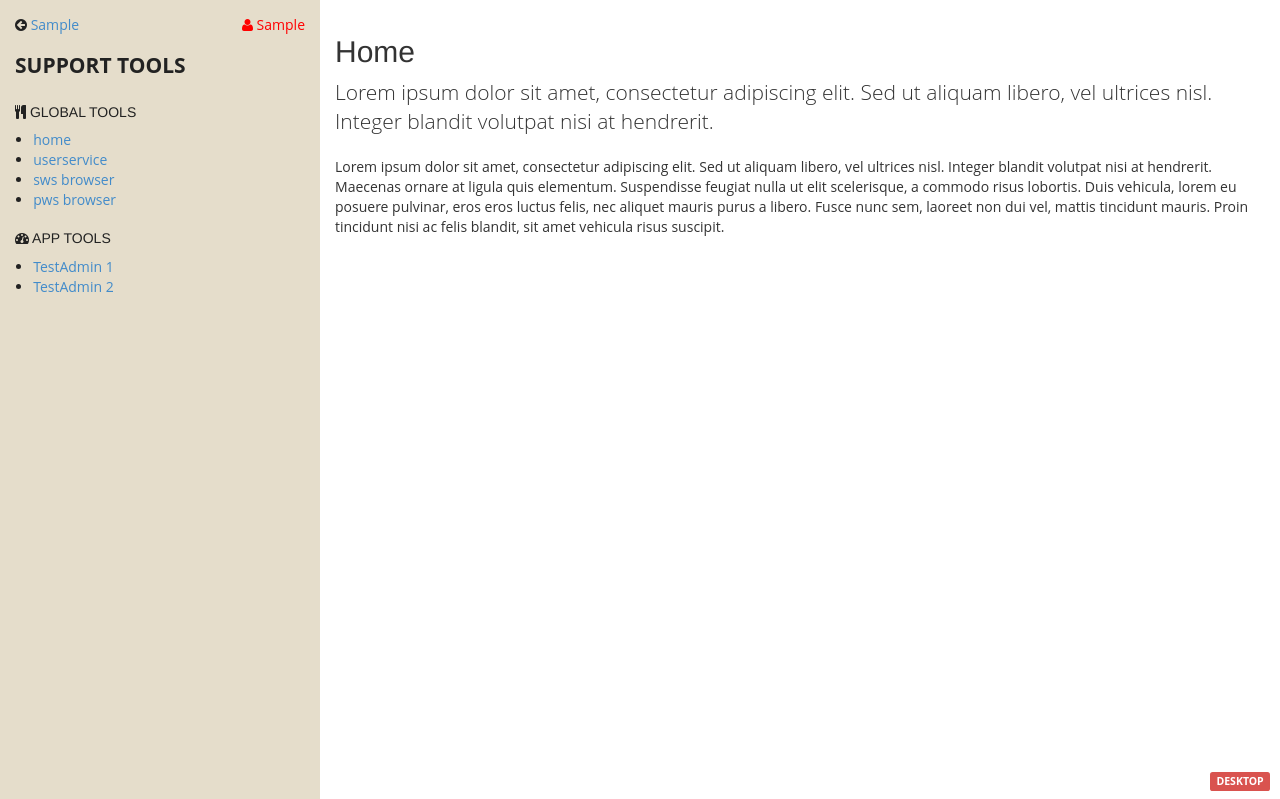
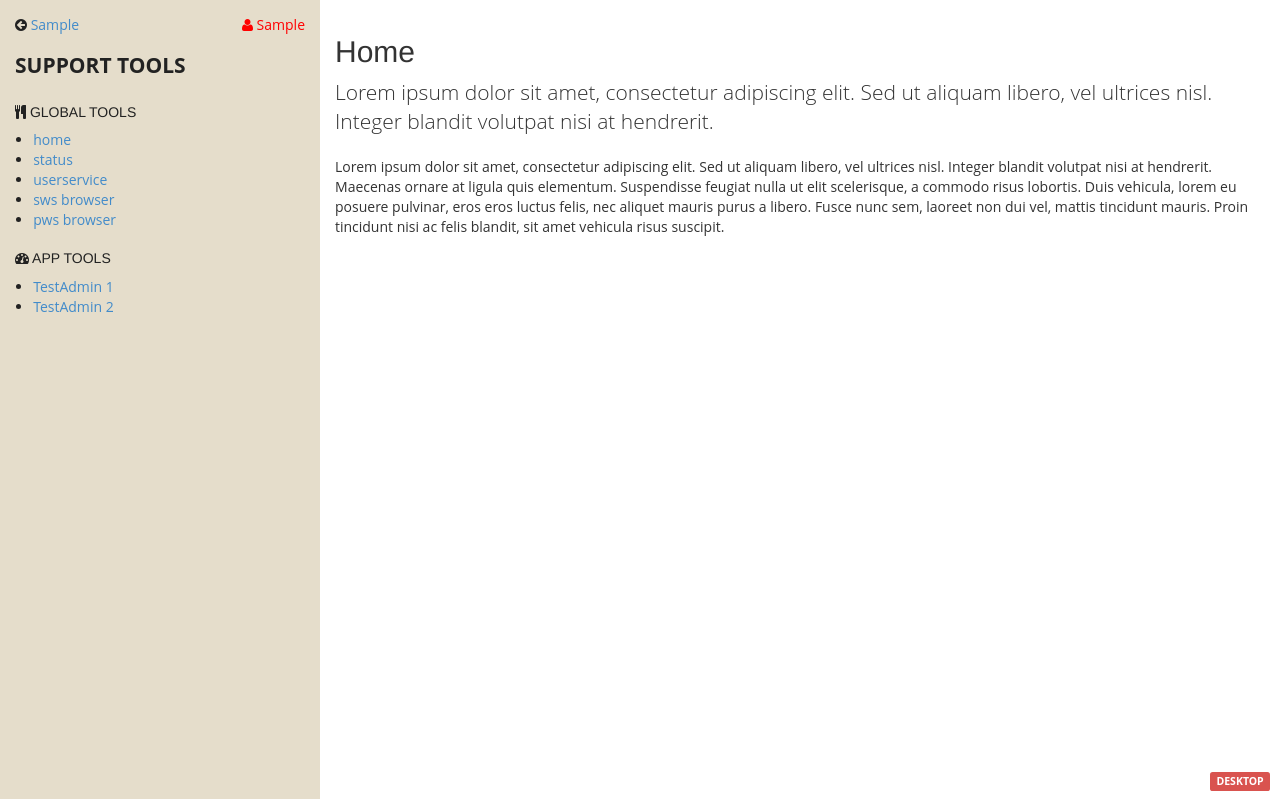
Before and after one commit to uw-it-aca/django-supporttools, a Django app: template supporttools/templates/supporttools/home.html in a window 1280 px wide. Run offline with Django 3.2, Linux system fonts and the light colour scheme; the template is opened without the code that fills it: most values are stand-ins (such as "Sample title", 1, 10 or a date in 2020); style sheets or scripts are compiled from the project's sources; some libraries are stand-ins or nearby versions.

Commit message:
Adds status app to mix and updates static url syntax on base template.

```diff
--- a/requirements.txt
+++ b/requirements.txt
@@ -2,3 +2,4 @@
 -e git+https://github.com/abztrakt/django-mobileesp/#egg=django_mobileesp
 -e git+https://github.com/vegitron/authz_group#egg=AuthZGroup
 -e git+https://github.com/vegitron/django-userservice#egg=Django-UserService
+-e git+https://github.com/vegitron/status-app#egg=status-app
--- /dev/null
+++ b/supporttools/templates/status_app/status_override_wrapper.html
@@ -0,0 +1 @@
+{% extends 'supporttools/base.html' %}
--- a/supporttools/templates/supporttools/base.html
+++ b/supporttools/templates/supporttools/base.html
@@ -33,19 +36,17 @@
         <!--<link rel="stylesheet" href="{{ STATIC_URL }}supporttools/css/vendor/normalize-2.1.3.css">-->
         <link rel="stylesheet" href="{{ STATIC_URL }}supporttools/css/vendor/bootstrap-3.0.0.min.css">
 
-        {% load compress %}
-
         <!-- mobile first styles -->
         {% compress css %}
-            <link rel="stylesheet" href="{{ STATIC_URL }}supporttools/css/vendor/bootstrap-3.0.0.min.css">
-            <link rel="stylesheet" href="{{ STATIC_URL }}supporttools/css/vendor/font-awesome-4.0.3.min.css">
-            <link rel="stylesheet" href="{{ STATIC_URL }}supporttools/css/mobile.less" type="text/less">
+            <link rel="stylesheet" href="{% static "supporttools/css/vendor/bootstrap-3.0.0.min.css" %}">
+            <link rel="stylesheet" href="{% static "supporttools/css/vendor/font-awesome-4.0.3.min.css" %}">
+            <link rel="stylesheet" href="{% static "supporttools/css/mobile.less" %}" type="text/less">
         {% endcompress %}
 
         {% if not request.is_mobile and not request.is_tablet %}
         <!-- add desktop styles -->
         {% compress css %}
-            <link rel="stylesheet" href="{{ STATIC_URL }}supporttools/css/desktop.less" type="text/less">
+            <link rel="stylesheet" href="{% static "supporttools/css/desktop.less" %}" type="text/less">
         {% endcompress %}
         {% endif %}
 
@@ -71,6 +72,7 @@
                         <h5><i class="fa fa-cutlery"></i> GLOBAL TOOLS</h5>
                         <ul>
                             <li><a href="/support">home</a></li>
+                            <li><a href="/support/status">status</a></li>
                             <li><a href="/support/users">userservice</a></li>
                             <li><a href="/support/restclients/view/sws/student/v4/">sws browser</a></li>
                             <li><a href="/support/restclients/view/pws/student/v4/">pws browser</a></li>
--- a/supporttools/urls.py
+++ b/supporttools/urls.py
@@ -3,8 +3,10 @@ from django.views.generic import TemplateView
 
 urlpatterns = patterns('',
 
+    url(r'^status', include('status_app.urls')),
     url(r'^users', include('userservice.urls')),
     url(r'^restclients', include('restclients.urls')),
     url(r'^', 'supporttools.views.home'),
+    #url(r'^', include('status_app.urls')),
 
 )
```
Also changed, not shown: other parts of supporttools/templates/supporttools/base.html (+7 -5 lines).
